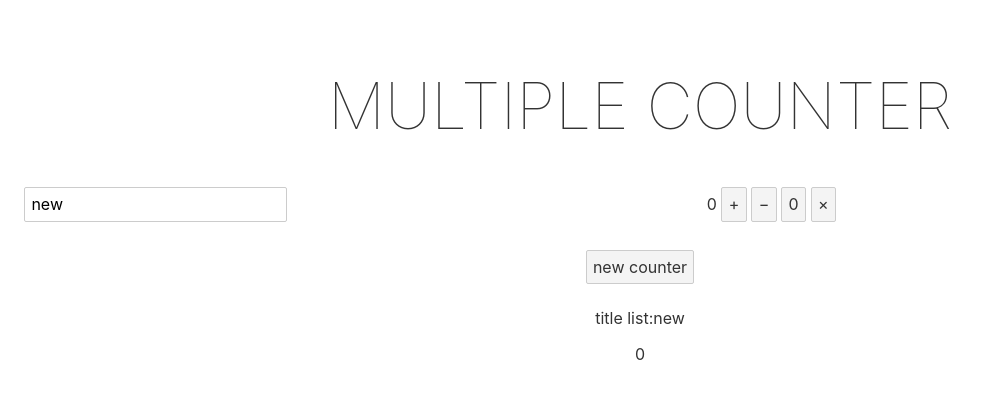
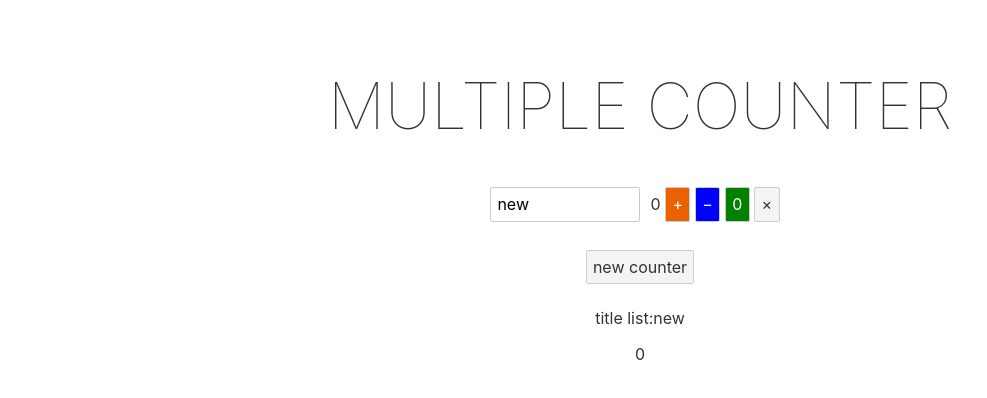
Before and after one commit to tmk616window/on_test, a Svelte app: page / in a window 1280 px wide. Shown: the top 398 px of the page, without its empty margins (0-987 px from the left). Built offline with nearby package versions, Linux system fonts and the light colour scheme.

Commit message:
css　修正

```diff
--- a/src/App.svelte
+++ b/src/App.svelte
@@ -43,17 +43,17 @@
 <main>
   <h1>Multiple Counter</h1>
   {#each contents as content, index}
-    <div id={index}>
-      <input bind:value={contents[index].text} class="coutner-content">
-      <div>
+    <div id={index} class="content">
+      <input bind:value={contents[index].text} class="title-input item">
+      <div class="item">
         {contents[index].counter}
-        <button on:click={() => addCounter(index)}>
+        <button on:click={() => addCounter(index)} class="btn btn--orange">
           +
         </button>
-        <button on:click={() => removeCounter(index)}>
+        <button on:click={() => removeCounter(index)} class="btn btn--blue">
           −
         </button>
-        <button on:click={() => resetCounter(index)}>
+        <button on:click={() => resetCounter(index)} class="btn btn--green">
           0
         </button>
         <button on:click={() => removeContent(index)}>
@@ -84,9 +84,31 @@
 		font-weight: 100;
 	}
 
-	.coutner-content {
-    float: left;
-	}
+  .btn--orange{
+    color: #fff;
+    background-color: #eb6100;
+  }
+
+  .btn--blue{
+    color: #fff;
+    background-color: blue;
+  }
+
+  .btn--green{
+    color: #fff;
+    background-color: green;
+  }
+
+  .content {
+    display: flex;
+    flex-wrap: wrap;
+    width: 300px;
+    margin:0 auto;
+  }
+
+  .item {
+    width: 150px;
+  }
 
 	@media (min-width: 640px) {
 		main {
```
